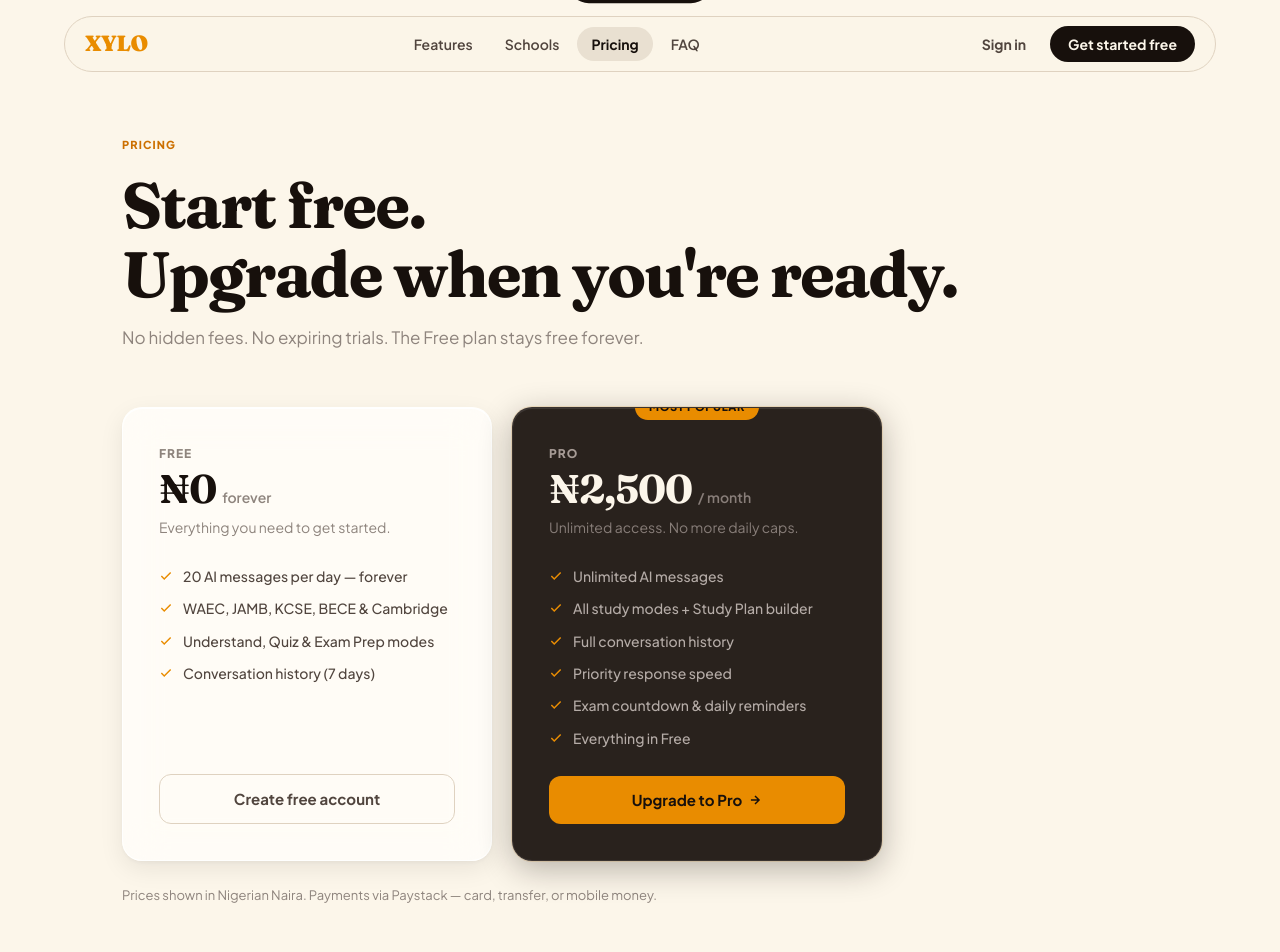
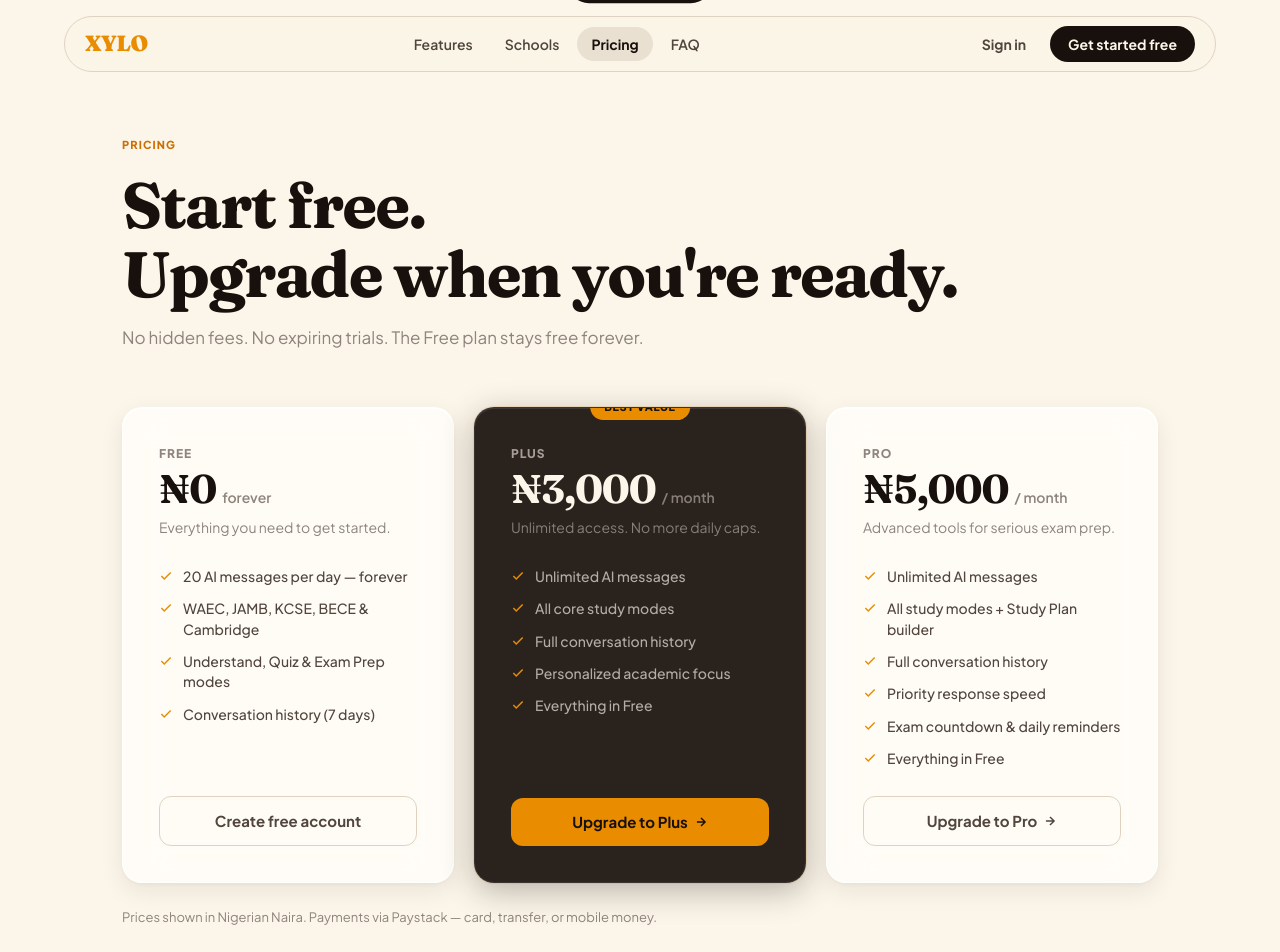
Before and after one commit to thexyloxs-ux/xylosai, a SvelteKit app: page /pricing in a window 1280 px wide. Shown: the top 952 px of the page. Built offline with nearby package versions, Linux system fonts and the light colour scheme; no server answers.

Commit message:
feat: add plus and pro Paystack plans

```diff
--- a/src/lib/server/paystack.ts
+++ b/src/lib/server/paystack.ts
@@ -3,7 +3,7 @@ import { createHmac } from 'crypto';
 
 const BASE = 'https://api.paystack.co';
 
-export type PaystackPlanType = 'pro' | 'school';
+export type PaystackPlanType = 'plus' | 'pro' | 'school';
 
 export interface PaystackTransaction {
 	reference: string;
--- a/src/lib/types/database.ts
+++ b/src/lib/types/database.ts
@@ -157,7 +157,7 @@ export type Message = Database['public']['Tables']['messages']['Row'];
 export type StudentActivity = Database['public']['Tables']['student_activity']['Row'];
 
 export type UserRole = 'individual' | 'school_admin' | 'student';
-export type Plan = 'free' | 'pro' | 'school';
+export type Plan = 'free' | 'plus' | 'pro' | 'school';
 export type PlanStatus = 'active' | 'trialing' | 'past_due' | 'canceled' | 'inactive';
 export type SessionType = 'understand' | 'quiz' | 'study_plan' | 'exam_prep';
 
--- a/src/routes/api/paystack/initialize/+server.ts
+++ b/src/routes/api/paystack/initialize/+server.ts
@@ -1,6 +1,10 @@
 import { error, redirect } from '@sveltejs/kit';
 import { initializeTransaction } from '$lib/server/paystack';
-import { PAYSTACK_PRO_PLAN_CODE, PAYSTACK_SCHOOL_PLAN_CODE } from '$env/static/private';
+import {
+	PAYSTACK_PLUS_PLAN_CODE,
+	PAYSTACK_PRO_PLAN_CODE,
+	PAYSTACK_SCHOOL_PLAN_CODE,
+} from '$env/static/private';
 import { PUBLIC_APP_URL } from '$env/static/public';
 import type { RequestHandler } from './$types';
 
@@ -12,7 +16,14 @@ export const GET: RequestHandler = async ({ url, locals }) => {
 	}
 
 	const plan = url.searchParams.get('plan');
-	const planType = plan === 'school' ? 'school' : plan === 'pro' || !plan ? 'pro' : null;
+	const planType =
+		plan === 'school'
+			? 'school'
+			: plan === 'pro'
+				? 'pro'
+				: plan === 'plus' || !plan
+					? 'plus'
+					: null;
 
 	if (!planType) {
 		throw error(400, 'Invalid plan');
@@ -22,7 +33,12 @@ export const GET: RequestHandler = async ({ url, locals }) => {
 		throw error(400, 'User email is required');
 	}
 
-	const planCode = planType === 'school' ? PAYSTACK_SCHOOL_PLAN_CODE : PAYSTACK_PRO_PLAN_CODE;
+	const planCode =
+		planType === 'school'
+			? PAYSTACK_SCHOOL_PLAN_CODE
+			: planType === 'pro'
+				? PAYSTACK_PRO_PLAN_CODE
+				: PAYSTACK_PLUS_PLAN_CODE;
 
 	if (!planCode) {
 		throw error(400, 'Plan not configured');
--- a/src/routes/api/paystack/webhook/+server.ts
+++ b/src/routes/api/paystack/webhook/+server.ts
@@ -7,12 +7,16 @@ import {
 	type PaystackTransaction,
 } from '$lib/server/paystack';
 import { createSupabaseAdminClient } from '$lib/server/supabase';
-import { PAYSTACK_PRO_PLAN_CODE, PAYSTACK_SCHOOL_PLAN_CODE } from '$env/static/private';
+import {
+	PAYSTACK_PLUS_PLAN_CODE,
+	PAYSTACK_PRO_PLAN_CODE,
+	PAYSTACK_SCHOOL_PLAN_CODE,
+} from '$env/static/private';
 import { activatePlan, cancelSubscription } from '$lib/server/services/subscription';
 import type { RequestHandler } from './$types';
 
 function normalizePlanType(value: unknown): PaystackPlanType | null {
-	return value === 'pro' || value === 'school' ? value : null;
+	return value === 'plus' || value === 'pro' || value === 'school' ? value : null;
 }
 
 function transactionPlanCode(transaction: PaystackTransaction): string | null {
@@ -24,7 +28,9 @@ function transactionPlanCode(transaction: PaystackTransaction): string | null {
 }
 
 function expectedPlanCode(planType: PaystackPlanType): string {
-	return planType === 'school' ? PAYSTACK_SCHOOL_PLAN_CODE : PAYSTACK_PRO_PLAN_CODE;
+	if (planType === 'school') return PAYSTACK_SCHOOL_PLAN_CODE;
+	if (planType === 'pro') return PAYSTACK_PRO_PLAN_CODE;
+	return PAYSTACK_PLUS_PLAN_CODE;
 }
 
 export const POST: RequestHandler = async ({ request }) => {
--- a/src/routes/pricing/+page.svelte
+++ b/src/routes/pricing/+page.svelte
@@ -8,6 +8,13 @@
 			'WAEC, JAMB, KCSE, BECE & Cambridge',
 			'Understand, Quiz & Exam Prep modes',
 			'Conversation history (7 days)',
+		],
+		plus: [
+			'Unlimited AI messages',
+			'All core study modes',
+			'Full conversation history',
+			'Personalized academic focus',
+			'Everything in Free',
 		],
 		pro: [
 			'Unlimited AI messages',
@@ -31,7 +38,7 @@
 	const faqs = [
 		{
 			q: 'Can I upgrade or cancel anytime?',
-			a: 'Yes. Cancel or change your plan at any time. If you cancel Pro, you keep access until the end of your billing period, then revert to Free automatically.',
+			a: 'Yes. Cancel or change your plan at any time. If you cancel a paid plan, you keep access until the end of your billing period, then revert to Free automatically.',
 		},
 		{
 			q: 'What payment methods are accepted?',
@@ -98,16 +105,42 @@
 			</div>
 		</div>
 
+		<!-- Plus -->
+		<div class="plan-card featured">
+			<div class="plan-badge">Best value</div>
+			<div class="plan-top">
+				<p class="plan-name">Plus</p>
+				<div class="plan-price-row">
+					<span class="plan-price">₦3,000</span>
+					<span class="plan-cadence">/ month</span>
+				</div>
+				<p class="plan-tagline">Unlimited access. No more daily caps.</p>
+			</div>
+			<ul class="plan-features">
+				{#each studentFeatures.plus as feat}
+					<li>
+						<svg width="14" height="14" viewBox="0 0 24 24" fill="none" stroke="currentColor" stroke-width="2.5" aria-hidden="true"><path d="M20 6 9 17l-5-5"/></svg>
+						{feat}
+					</li>
+				{/each}
+			</ul>
+			<div class="plan-cta">
+				<a href="/api/paystack/initialize?plan=plus" class="plan-btn primary">
+					Upgrade to Plus
+					<svg width="14" height="14" viewBox="0 0 24 24" fill="none" stroke="currentColor" stroke-width="2.5"><path d="M5 12h14M12 5l7 7-7 7"/></svg>
+				</a>
+			</div>
+		</div>
+
 		<!-- Pro -->
-		<div class="plan-card featured">
-			<div class="plan-badge">Most popular</div>
+		<div class="plan-card">
 			<div class="plan-top">
 				<p class="plan-name">Pro</p>
 				<div class="plan-price-row">
-					<span class="plan-price">₦2,500</span>
+					<span class="plan-price">₦5,000</span>
 					<span class="plan-cadence">/ month</span>
 				</div>
-				<p class="plan-tagline">Unlimited access. No more daily caps.</p>
+				<p class="plan-tagline">Advanced tools for serious exam prep.</p>
 			</div>
 			<ul class="plan-features">
 				{#each studentFeatures.pro as feat}
@@ -118,7 +151,7 @@
 				{/each}
 			</ul>
 			<div class="plan-cta">
-				<a href="/api/paystack/initialize?plan=pro" class="plan-btn primary">
+				<a href="/api/paystack/initialize?plan=pro" class="plan-btn secondary">
 					Upgrade to Pro
 					<svg width="14" height="14" viewBox="0 0 24 24" fill="none" stroke="currentColor" stroke-width="2.5"><path d="M5 12h14M12 5l7 7-7 7"/></svg>
 				</a>
@@ -179,23 +212,24 @@
 				<tr>
 					<th class="feature-col">Feature</th>
 					<th>Free</th>
-					<th class="col-pro">Pro</th>
+					<th class="col-pro">Plus</th>
+					<th>Pro</th>
 					<th>School</th>
 				</tr>
 			</thead>
 			<tbody>
 				{#each [
-					['Daily messages',          '20 / day',  'Unlimited', 'Unlimited'],
-					['Understand mode',          true,        true,        true],
-					['Quiz mode',                true,        true,        true],
-					['Exam Prep mode',           true,        true,        true],
-					['Study Plan builder',       false,       true,        true],
-					['Conversation history',     '7 days',    'Full',      'Full'],
-					['Priority response speed',  false,       true,        true],
-					['Exam countdown reminders', false,       true,        true],
-					['Admin dashboard',          false,       false,       true],
-					['Engagement analytics',     false,       false,       true],
-					['Student privacy controls', false,       false,       true],
+					['Daily messages',          '20 / day',  'Unlimited', 'Unlimited', 'Unlimited'],
+					['Understand mode',          true,        true,        true,        true],
+					['Quiz mode',                true,        true,        true,        true],
+					['Exam Prep mode',           true,        true,        true,        true],
+					['Study Plan builder',       false,       false,       true,        true],
+					['Conversation history',     '7 days',    'Full',      'Full',      'Full'],
+					['Priority response speed',  false,       false,       true,        true],
+					['Exam countdown reminders', false,       false,       true,        true],
+					['Admin dashboard',          false,       false,       false,       true],
+					['Engagement analytics',     false,       false,       false,       true],
+					['Student privacy controls', false,       false,       false,       true],
 				] as row}
 					<tr>
 						<td class="feature-col">{row[0]}</td>
@@ -315,9 +349,9 @@
 
 .plans-grid {
 	display: grid;
-	grid-template-columns: 1fr 1fr;
+	grid-template-columns: repeat(3, 1fr);
 	gap: 1.25rem;
-	max-width: 760px;
+	max-width: 1100px;
 }
 
 .plan-card {
@@ -773,7 +807,7 @@
 	.plans-grid { grid-template-columns: 1fr; max-width: 440px; }
 	.plan-card.featured { order: -1; }
 	.compare-wrap { overflow-x: auto; }
-	.compare-table { min-width: 500px; }
+	.compare-table { min-width: 620px; }
 }
 
 @media (max-width: 600px) {
--- a/src/routes/settings/+page.svelte
+++ b/src/routes/settings/+page.svelte
@@ -24,6 +24,18 @@
 	let selectedSubjects = $state<string[]>([]);
 	$effect(() => { selectedSubjects = profile?.subjects ?? []; });
 	let codeCopied = $state(false);
+
+	const planName = $derived(
+		profile?.plan === 'free'
+			? 'XYLO Standard'
+			: profile?.plan === 'plus'
+				? 'XYLO Plus'
+				: profile?.plan === 'pro'
+					? 'XYLO Pro'
+					: profile?.plan === 'school'
+						? 'XYLO School'
+						: 'XYLO Standard'
+	);
 
 	function toggleSubject(s: string) {
 		if (selectedSubjects.includes(s)) {
@@ -229,7 +241,7 @@
 							<div class="plan-row">
 								<div>
 									<span class="plan-badge">{profile?.plan?.toUpperCase() || 'FREE'}</span>
-									<p class="plan-name">{profile?.plan === 'free' ? 'XYLO Standard' : 'XYLO Pro'}</p>
+									<p class="plan-name">{planName}</p>
 									<p class="plan-reset">Resets daily at midnight</p>
 								</div>
 								<div class="meter-wrap">
@@ -247,10 +259,10 @@
 						{#if profile?.plan === 'free'}
 							<div class="upgrade-card">
 								<div class="upgrade-text">
-									<h3>Upgrade to Pro</h3>
-									<p>Unlimited messages, priority AI access, and advanced exam tools.</p>
+									<h3>Upgrade your plan</h3>
+									<p>Unlimited messages, full history, and advanced exam tools.</p>
 								</div>
-								<a href="/pricing" class="btn-primary">Upgrade — $5 / mo</a>
+								<a href="/pricing" class="btn-primary">View paid plans</a>
 							</div>
 						{/if}
 					{/if}
```
Also changed, not shown: 1 other file (tests, documents, lock files or other folders).
